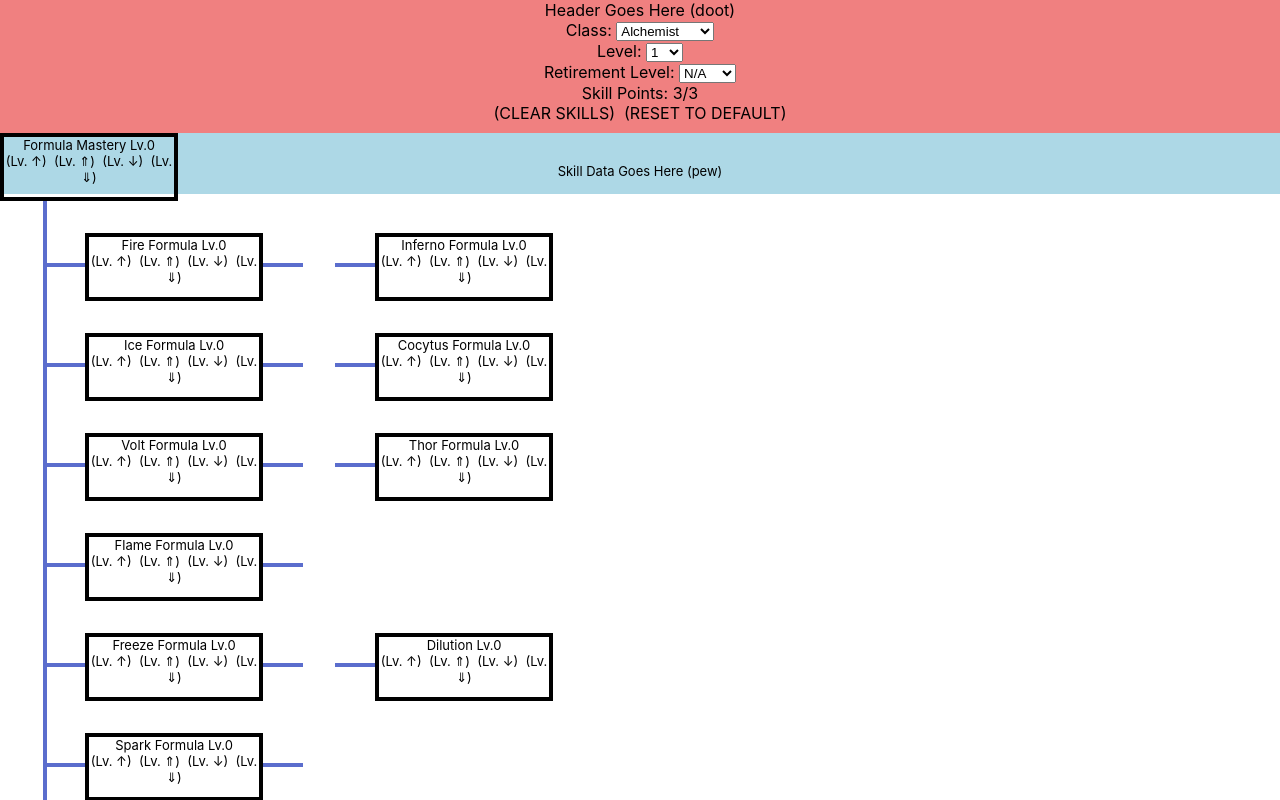
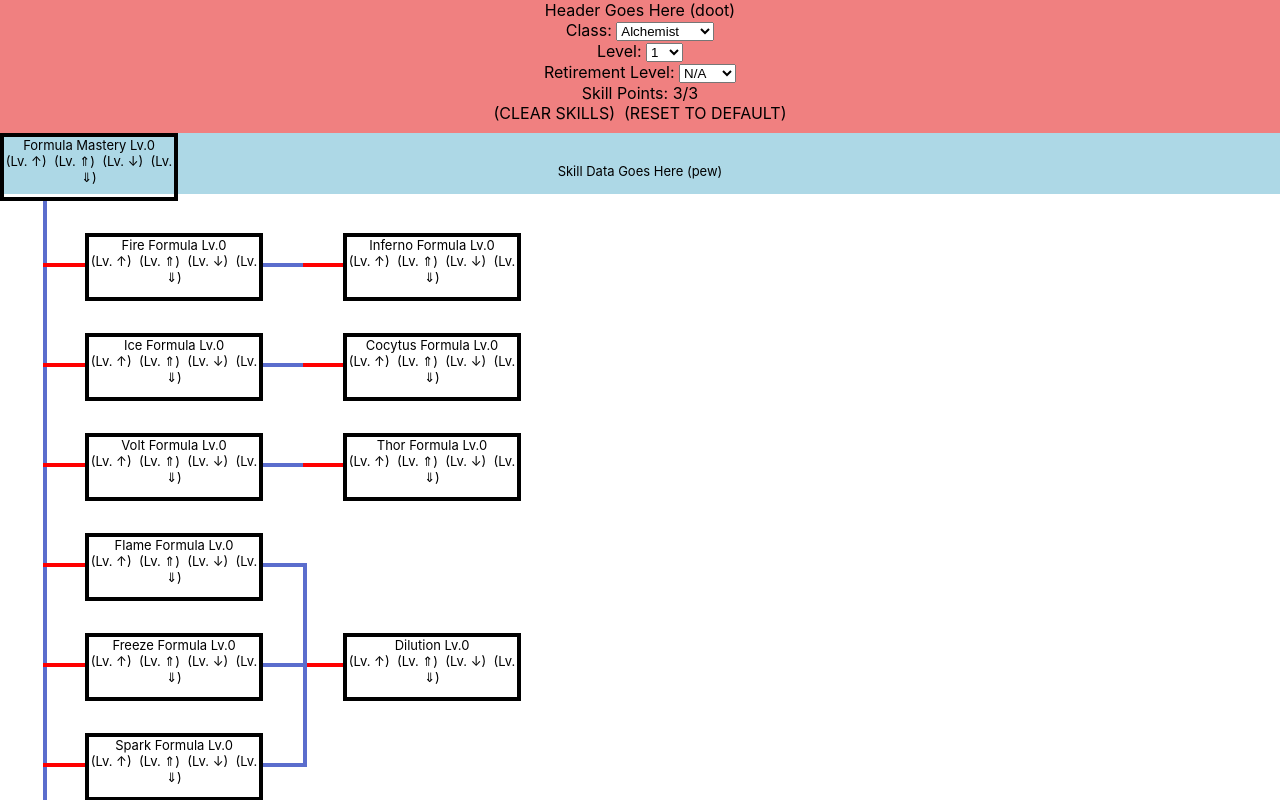
Before and after one commit to aturfah/eou-skillsim, a React (Create React App) app: page / in a window 1280 px wide. Shown: the top 800 px of the page. Built offline with nearby package versions, Linux system fonts and the light colour scheme.

Commit message:
Draw vertical lines before

```diff
--- a/src/SkillTree/skillTree.js
+++ b/src/SkillTree/skillTree.js
@@ -33,11 +33,6 @@ class SkillTree extends Component {
         const branches = skillTreeData.branches;
         const output = {};
         branches.forEach(function (skillBranch) {
-            // if (skillBranch.skill_data.length !== 0) {
-            //     output.push(<h2 key={skillBranch.name + 'branch'}>
-            //         {skillBranch.name} Branch</h2>)
-            // }
-
             skillBranch.skill_data.forEach(function (skillDatum) {
                 output[skillDatum._id] = <SkillTreeNode
                     key={skillDatum._id}
@@ -54,11 +49,11 @@ class SkillTree extends Component {
 
     drawSkillTree(skillTreeNodes) {
         const BOX_WIDTH = 170;
+        const BOX_HEIGHT = 60;
         const BOX_PADDING = 40;
-        const BOX_BORDER_WIDTH = 4;
-        const BOX_HEIGHT = 60;
         const LINE_LENGTH = 80;
         const LINE_THICKNESS = 4;
+        const BOX_BORDER_WIDTH = LINE_THICKNESS;
         const output = [];
 
         const skillTreeStructure = treeData[this.props.activeClassIdx]
@@ -75,7 +70,7 @@ class SkillTree extends Component {
                 xOffset = BOX_WIDTH / 2;
             }
             xCoord = (BOX_WIDTH + BOX_PADDING) * datum.coords.x +
-                (datum.coords.x > 0 ? datum.coords.x : 0) * LINE_LENGTH + xOffset;
+                (datum.coords.x > 0 ? datum.coords.x : 0) * (BOX_PADDING + 2*BOX_BORDER_WIDTH) + xOffset;
             yCoord = (BOX_HEIGHT + BOX_PADDING) * datum.coords.y
 
             // Add the element
@@ -106,13 +101,14 @@ class SkillTree extends Component {
                 output.push(<div className='verticalBar' key='doot'
                             style={barStyle}></div>)
             } else {
-                // draw lines before
+                // draw horizontal lines before
+                if (datum.numBefore > 0) {
                     var barLeftXCoord = xCoord;
                     var barLeftYCoord = yCoord + BOX_HEIGHT / 2;
                     const leftBarStyle = {top: barLeftYCoord + 'px',
                                       left: barLeftXCoord - (LINE_LENGTH / 2) + 'px',
-                                  width: (LINE_LENGTH / 2) + 'px',
-                                  'border-top-color': '#5B6DCD',
+                                      width: (LINE_LENGTH)/ 2 + 'px',
+                                      'border-top-color': '#FF0000',
                                       'border-top-width': LINE_THICKNESS + 'px',
                                       'border-top-style': 'solid'}
                     if (datum.coords.x == 0) {
@@ -122,7 +118,26 @@ class SkillTree extends Component {
                     }
                     output.push(<div className='horizontalBar' style={leftBarStyle}></div>)
 
-                // draw lines after
+                    // Draw vertical line before if necessary
+                    if (datum.numBefore > 1) {
+                        var preBarXCoord = barLeftXCoord - (LINE_LENGTH / 2);
+                        var preBarYCoord = barLeftYCoord + (LINE_THICKNESS / 2);
+                        var preBarHeight = (datum.numBefore - 1) * (BOX_HEIGHT + BOX_PADDING) + LINE_THICKNESS;
+                        if (datum.beforeStyle === 'centered') {
+                            preBarYCoord = preBarYCoord - preBarHeight / 2
+                        }
+                        const preBarStyle = {top: preBarYCoord + 'px',
+                            left: preBarXCoord + 'px',
+                            height: preBarHeight + 'px',
+                            'border-left-color': '#5B6DCD',
+                            'border-left-width': LINE_THICKNESS + 'px',
+                            'border-left-style': 'solid'}
+                        output.push(<div className='verticalBar' key='doot'
+                                style={preBarStyle}></div>)
+                    }
+                }
+
+                // draw horizontal lines after
                 if (datum.numAfter > 0) {
                     var barRightXCoord = xCoord + BOX_WIDTH + 2 * BOX_BORDER_WIDTH;
                     var barRightYCoord = barLeftYCoord;
@@ -133,6 +148,23 @@ class SkillTree extends Component {
                                     'border-top-width': LINE_THICKNESS + 'px',
                                     'border-top-style': 'solid'}
                     output.push(<div className='horizontalBar' style={rightBarStyle}></div>)
+                    // Draw Vertical Bar After if Necessary
+                    if (datum.numAfter > 1) {
+                        var postBarXCoord = barRightXCoord + (LINE_LENGTH / 2);
+                        var postBarYCoord = barRightYCoord;
+                        var postBarHeight = (datum.numAfter - 1) * (BOX_HEIGHT + BOX_PADDING) + LINE_THICKNESS;
+                        if (datum.afterStyle === 'centered') {
+                            postBarYCoord = postBarYCoord - preBarHeight / 2
+                        }
+                        const postBarStyle = {top: postBarYCoord + 'px',
+                            left: postBarXCoord + 'px',
+                            height: postBarHeight + 'px',
+                            'border-left-color': '#5B6DCD',
+                            'border-left-width': LINE_THICKNESS + 'px',
+                            'border-left-style': 'solid'}
+                        output.push(<div className='verticalBar' key='doot'
+                                style={postBarStyle}></div>)
+                    }
                 }
             }
         });
--- a/src/data/tree_data.js
+++ b/src/data/tree_data.js
@@ -75,6 +75,7 @@ var treeData = [
             coords: {x: 1, y: 5},
             numAfter: 0,
             numBefore: 3,
+            beforeStyle: 'centered'
         },
         {
             skillID: 'analysis',
```
Lines whose indentation alone changed are shown as unchanged.
